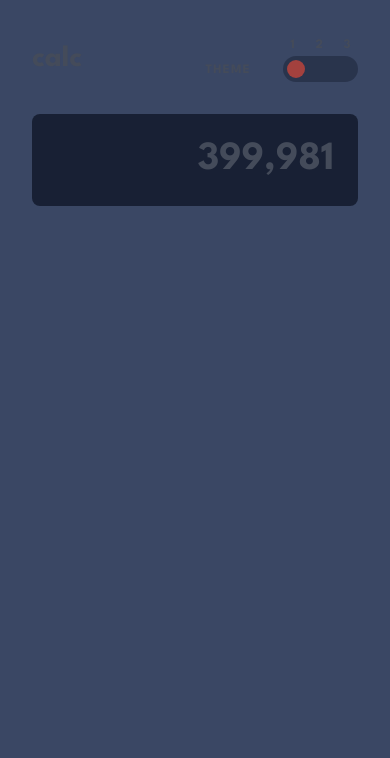
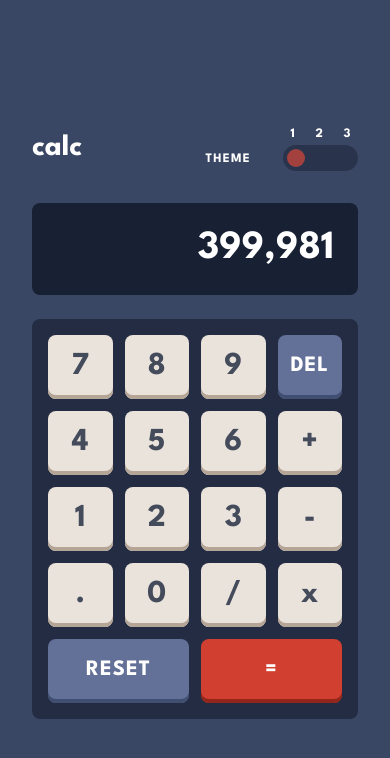
Before and after one commit to CiroJSCH/Calculator-app, a React (Vite) app: page / in a window 390 px wide. Shown: the top 758 px of the page. Built offline with nearby package versions, Linux system fonts and the light colour scheme.

Commit message:
fix: styles and responsive

```diff
--- a/src/App.tsx
+++ b/src/App.tsx
@@ -4,22 +4,26 @@ import { useState } from 'react';
 // Components
 import ThemeSwitcher from './components/ThemeSwitcher';
 import Display from './components/Display';
+import Keypad from './components/Keypad';
 
 type Props = {};
 
 const App = (props: Props) => {
   const [theme, setTheme] = useState<number>(1);
 
-  const themes: {[value: number] : string} = {
+  const themes: { [value: number]: string } = {
     1: 'theme-first',
     2: 'theme-second',
     3: 'theme-third',
   };
 
   return (
-    <main className={`${themes[theme]} h-screen bg-main px-8 py-9`}>
-      <ThemeSwitcher theme={theme} setTheme={setTheme}/>
-      <Display />
+    <main className={`${themes[theme]} h-screen bg-main px-8 py-9 flex justify-center items-center`}>
+      <div className='w-full max-w-[500px]'>
+        <ThemeSwitcher theme={theme} setTheme={setTheme} />
+        <Display theme={theme} />
+        <Keypad theme={theme}/>
+      </div>
     </main>
   );
 };
--- a/src/components/Display.tsx
+++ b/src/components/Display.tsx
@@ -1,9 +1,11 @@
-type Props = {}
+type Props = {
+  theme: number
+}
 
-const Display = (props: Props) => {
+const Display = ({theme}: Props) => {
   return (
     <div className="w-full h-auto bg-screen rounded-lg mt-8 px-6 py-4 flex items-center justify-end">
-      <span className="text-[40px] text-txtColor font-bold">399,981</span>
+      <span className={`text-[40px] text-txtColor font-bold ${theme === 1 ? "text-txtWhite" : "text-txtColor"}`}>399,981</span>
     </div>
   )
 }
--- a/src/components/ThemeSwitcher.tsx
+++ b/src/components/ThemeSwitcher.tsx
@@ -8,14 +8,14 @@ const ThemeSwitcher = ({ theme, setTheme }: Props) => {
     setTheme(Number(e.target.value));
 
   return (
-    <div className='flex items-center justify-between'>
-      <h1 className='text-txtColor font-bold text-3xl'>calc</h1>
+    <div className={`flex items-center justify-between ${theme === 1 ? "text-txtWhite" : "text-txtColor"}`}>
+      <h1 className='font-bold text-3xl'>calc</h1>
       <div className='flex gap-8 items-center'>
-        <p className='text-txtColor text-[13px] font-bold tracking-[1.2px] mt-6'>
+        <p className='text-[13px] font-bold tracking-[1.2px] mt-6'>
           THEME
         </p>
         <div className='flex flex-col w-[75px] items-center '>
-          <div className='flex -top-6 justify-between text-txtColor font-bold text-[13px] w-[80%]'>
+          <div className='flex -top-6 justify-between font-bold text-[13px] w-[80%]'>
             <p>1</p>
             <p>2</p>
             <p>3</p>
```
